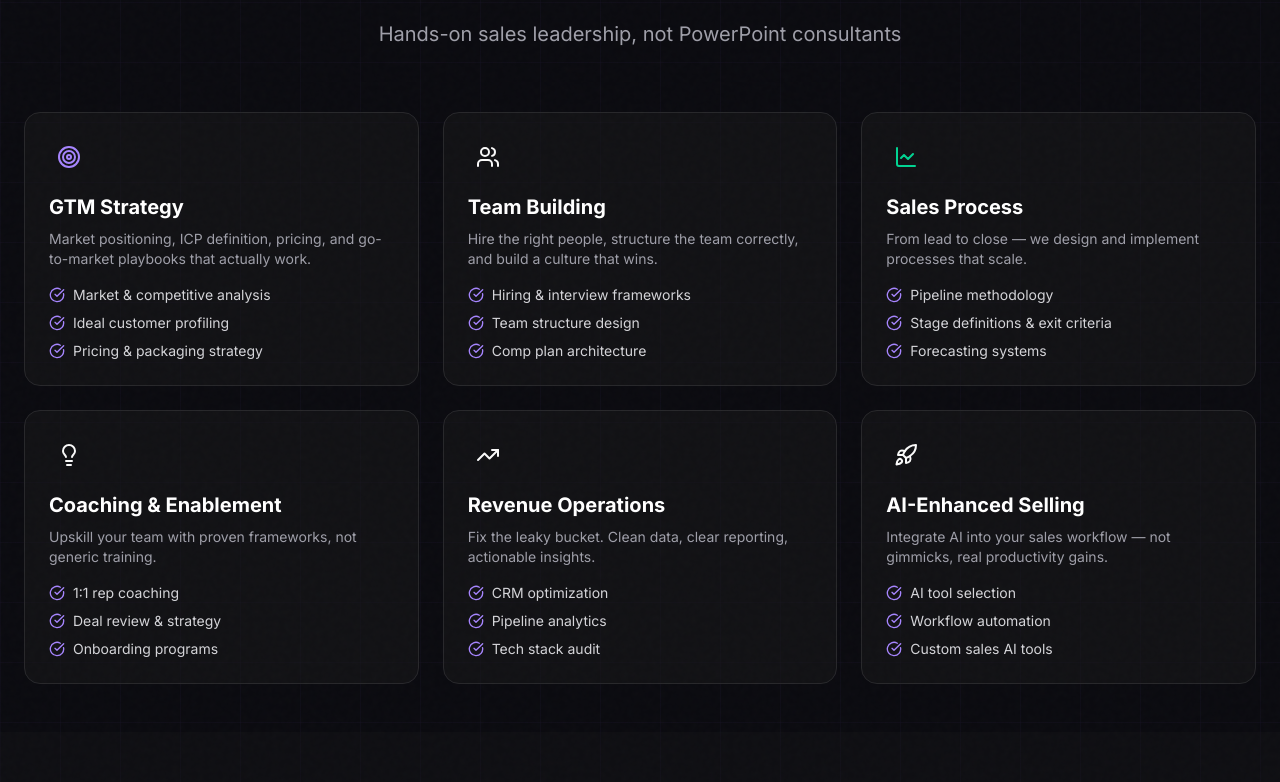
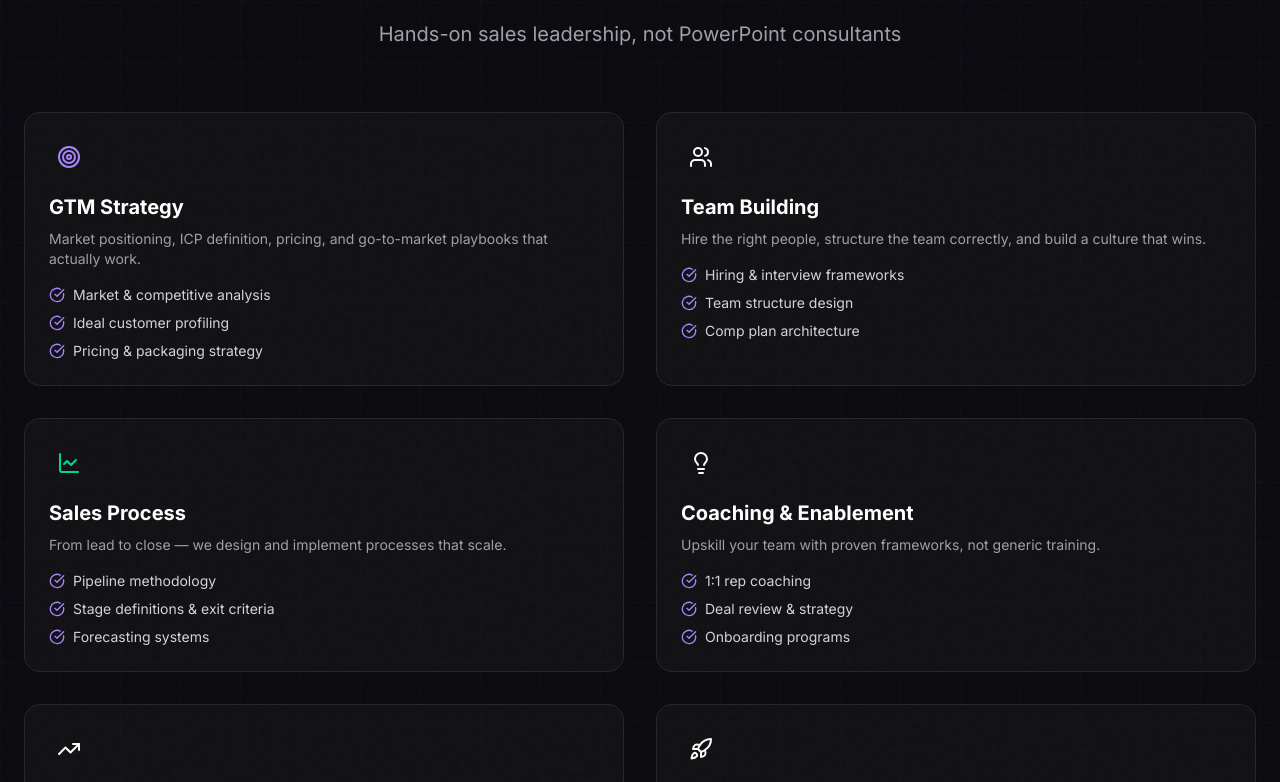
Before and after one commit to shawadam182-prog/Hone-Labs, a Next.js app: page / in a window 1280 px wide. Shown: the part 1198-1980 px from the top of the page. Built offline with nearby package versions, Linux system fonts and the light colour scheme; no server answers.

Commit message:
Update services section to 2-column grid layout

```diff
--- a/src/app/page.tsx
+++ b/src/app/page.tsx
@@ -132,7 +132,7 @@
             </p>
           </motion.div>
 
-          <div className="grid md:grid-cols-2 lg:grid-cols-3 gap-6">
+          <div className="grid grid-cols-1 md:grid-cols-2 gap-8">
             {[
               {
                 icon: Target,
```
Also changed, not shown: 1 other file (tests, documents, lock files or other folders).
